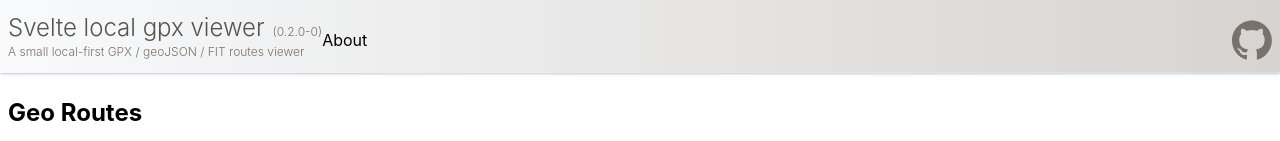
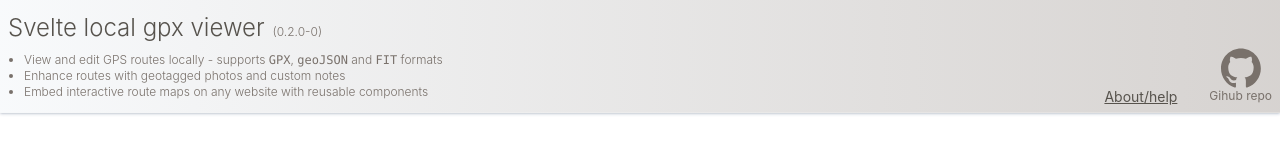
Before and after one commit to 0gust1/svelte-local-gpx-viewer, a SvelteKit app: page / in a window 1280 px wide. Shown: the top 141 px of the page. Built offline with nearby package versions, Linux system fonts and the light colour scheme.

Commit message:
minor: small fixes, presentation & content

```diff
--- a/src/lib/route_edit/DataPlots.svelte
+++ b/src/lib/route_edit/DataPlots.svelte
@@ -91,7 +91,7 @@
 	});
 </script>
 
-<div class="flex h-2 gap-2">
+<div class="flex gap-2">
 	<div class="text-xs flex gap-2">
 		<label>
 			<input
--- a/src/lib/route_edit/PhotosAdd.svelte
+++ b/src/lib/route_edit/PhotosAdd.svelte
@@ -185,7 +185,7 @@
 
 {#snippet image(feature: PhotoGeoPoint, i: number)}
 	<div
-		class="relative hover:outline hover:outline-2 hover:outline-orange-500"
+		class="relative hover:outline hover:outline-2 hover:outline-orange-500 {photoSelection.selected === i ? 'outline outline-2 outline-blue-500' : ''}"
 		onmouseenter={() => {
 			photoSelection.hovered = i;
 		}}
@@ -204,7 +204,11 @@
 			src={URL.createObjectURL(feature.properties.binaryContent)}
 			alt="Uploaded pic"
 			onclick={() => {
-				photoSelection.selected = i;
+				if (photoSelection.selected === i) {
+					photoSelection.selected = null;
+				} else {
+					photoSelection.selected = i;
+				}
 				photoSelection.hovered = null;
 			}}
 		/>
--- a/src/routes/+layout.svelte
+++ b/src/routes/+layout.svelte
@@ -8,12 +8,20 @@
 <header class="site-header">
 	<h1 class="title">
 		<a href="{base}/">
-		<span>Svelte local gpx viewer</span><span class="version">({__APP_VERSION__}-{version})</span>
-		<p>A small local-first GPX / geoJSON / FIT routes viewer</p>
-	</a>
+			<span>Svelte local gpx viewer</span><span class="version">({__APP_VERSION__}-{version})</span>
+			<ul class="what-is">
+				<li>View and edit GPS routes locally - supports <code>GPX</code>, <code>geoJSON</code> and <code>FIT</code> formats</li>
+				<li>Enhance routes with geotagged photos and custom notes</li>
+				<li>Embed interactive route maps on any website with reusable components</li>
+			</ul>
+		</a>
 	</h1>
-	<p><a href="{base}/about">About</a></p>
-	<a class="github-link" href="https://github.com/0gust1/svelte-local-gpx-viewer">
+	<nav class="ml-auto mr-4">
+	<ul class="flex h-full place-self-end-safe gap-3">
+		<li><a href="{base}/about">About/help</a></li>
+	</ul>
+	</nav>
+	<a class="github-link mb-1" href="https://github.com/0gust1/svelte-local-gpx-viewer">
 		<svg viewBox="0 0 98 96" xmlns="http://www.w3.org/2000/svg"
 			><path
 				fill-rule="evenodd"
@@ -21,7 +29,7 @@
 				d="M48.854 0C21.839 0 0 22 0 49.217c0 21.756 13.993 40.172 33.405 46.69 2.427.49 3.316-1.059 3.316-2.362 0-1.141-.08-5.052-.08-9.127-13.59 2.934-16.42-5.867-16.42-5.867-2.184-5.704-5.42-7.17-5.42-7.17-4.448-3.015.324-3.015.324-3.015 4.934.326 7.523 5.052 7.523 5.052 4.367 7.496 11.404 5.378 14.235 4.074.404-3.178 1.699-5.378 3.074-6.6-10.839-1.141-22.243-5.378-22.243-24.283 0-5.378 1.94-9.778 5.014-13.2-.485-1.222-2.184-6.275.486-13.038 0 0 4.125-1.304 13.426 5.052a46.97 46.97 0 0 1 12.214-1.63c4.125 0 8.33.571 12.213 1.63 9.302-6.356 13.427-5.052 13.427-5.052 2.67 6.763.97 11.816.485 13.038 3.155 3.422 5.015 7.822 5.015 13.2 0 18.905-11.404 23.06-22.324 24.283 1.78 1.548 3.316 4.481 3.316 9.126 0 6.6-.08 11.897-.08 13.526 0 1.304.89 2.853 3.316 2.364 19.412-6.52 33.405-24.935 33.405-46.691C97.707 22 75.788 0 48.854 0z"
 			/></svg
 		>
-		<span class="hidden"> Source </span>
+		<span class="text-xs text-stone-500">Gihub repo</span>
 	</a>
 </header>
 <div class="px-2 antialiased">
@@ -32,7 +40,10 @@
 	@reference "../app.css";
 	.site-header {
 		@apply mb-6 border-b border-b-stone-100/30 bg-linear-to-r from-slate-50 to-stone-300 pt-3 pb-1 pl-2 shadow shadow-slate-500/30;
-		@apply flex items-center;
+		@apply flex items-end gap-4;
+		nav a {
+			@apply text-sm text-stone-600 underline hover:text-stone-800 hover:no-underline;
+		}
 	}
 	.title {
 		@apply font-light text-stone-600;
@@ -42,12 +53,12 @@
 		.version {
 			@apply ml-2 text-xs text-stone-500;
 		}
-		p {
-			@apply mb-2 text-xs text-stone-500;
+		.what-is {
+			@apply my-2 text-xs text-stone-500 list-disc pl-4;
 		}
 	}
 	.github-link {
-		@apply ml-auto flex items-center justify-center fill-stone-500 pr-2;
+		@apply flex flex-col items-center justify-center fill-stone-500 pr-2;
 	}
 	.github-link:hover {
 		@apply fill-stone-600;
```
